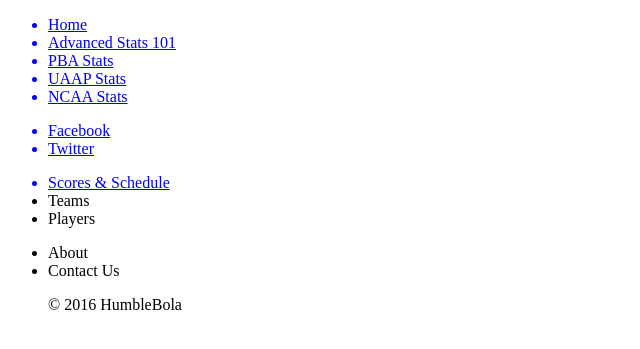
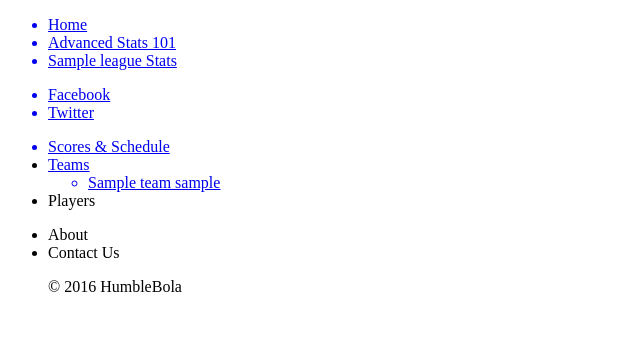
Before and after one commit to nicobaguio/Humblebola-Stats, a Django app: template hb_stats/templates/base.html in a window 1280 px wide. Shown: the top 349 px of the page, without its empty margins (0-640 px from the left). Run offline with Django 3.2, Linux system fonts and the light colour scheme; the template is opened without the code that fills it: values that come from a table or form of the project are taken from there, others are empty; tables that the repository leaves empty hold one stand-in row (values such as "Sample post").

Commit message:
Refactor league and team links on base.html

```diff
--- a/hb_stats/templates/base.html
+++ b/hb_stats/templates/base.html
@@ -1,4 +1,5 @@
 {% load staticfiles %}
+{% load template_tags %}
 
 <!DOCTYPE html>
 <html>
@@ -14,9 +15,7 @@
         <ul>
             <a href="{% url 'home_page' league.code %}"><li>Home</li></a>
             <a href="http://humblebola.com/advanced-stats-primer/"><li>Advanced Stats 101</li></a>
-            <a href="/pba"><li>PBA Stats</li></a>
-            <a href="/uaap"><li>UAAP Stats</li> </a>
-            <a href="/ncaa"><li>NCAA Stats</li> </a>
+            {% show_leagues league %}
         </ul>
         <ul>
             <a href="https://www.facebook.com/HumbleBola/"><li>Facebook</li></a>
@@ -26,7 +25,9 @@
     <nav id="main-nav">
         <ul>
             <a href="{% url 'schedule' league.code %}"><li>Scores & Schedule</li></a>
-            <li>Teams</li>
+            <li><a href="#">Teams</a>
+            <ul>{% show_teams league %}</ul>
+            </li>
             <li>Players</li>
         </ul>
     </nav>
--- /dev/null
+++ b/hb_stats/templates/leagues.html
@@ -0,0 +1,3 @@
+{% for league in leagues %}
+    <a href="{% url 'home_page' league.code %}"><li>{{ league.short_name }} Stats</li></a>
+{% endfor %}
--- /dev/null
+++ b/hb_stats/templates/teams.html
@@ -0,0 +1,3 @@
+{% for team in teams|dictsort:'nickname' %}
+    <a href="{% url 'team_home_page' league.code team.code %}"><li>{{ team.team_name }} {{ team.nickname }}</li></a>
+{% endfor %}
--- /dev/null
+++ b/humblebola/templatetags/template_tags.py
@@ -0,0 +1,16 @@
+from django import template
+from humblebola.models import *
+
+register = template.Library()
+
+
+@register.inclusion_tag('teams.html')
+def show_teams(league):
+    teams = Team.objects.filter(league_id=league.id)
+    return {'league': league, 'teams': teams}
+
+
+@register.inclusion_tag('leagues.html')
+def show_leagues(league):
+    leagues = League.objects.all()
+    return {'leagues': leagues}
--- a/humblebola/urls.py
+++ b/humblebola/urls.py
@@ -5,5 +5,5 @@ from . import views
 urlpatterns = [
     url(r'^$', views.home_page, name="home_page"),
     url(r'games/$', views.schedule, name="schedule"),
-    url(r'teams/(?P<team_code>\w+)/', views.team_home_page, name="team_home_page"),
+    url(r'teams/(?P<team_code>[\w-]+)/', views.team_home_page, name="team_home_page"),
 ]
```
Also changed, not shown: humblebola/templatetags/__init__.py (added).
